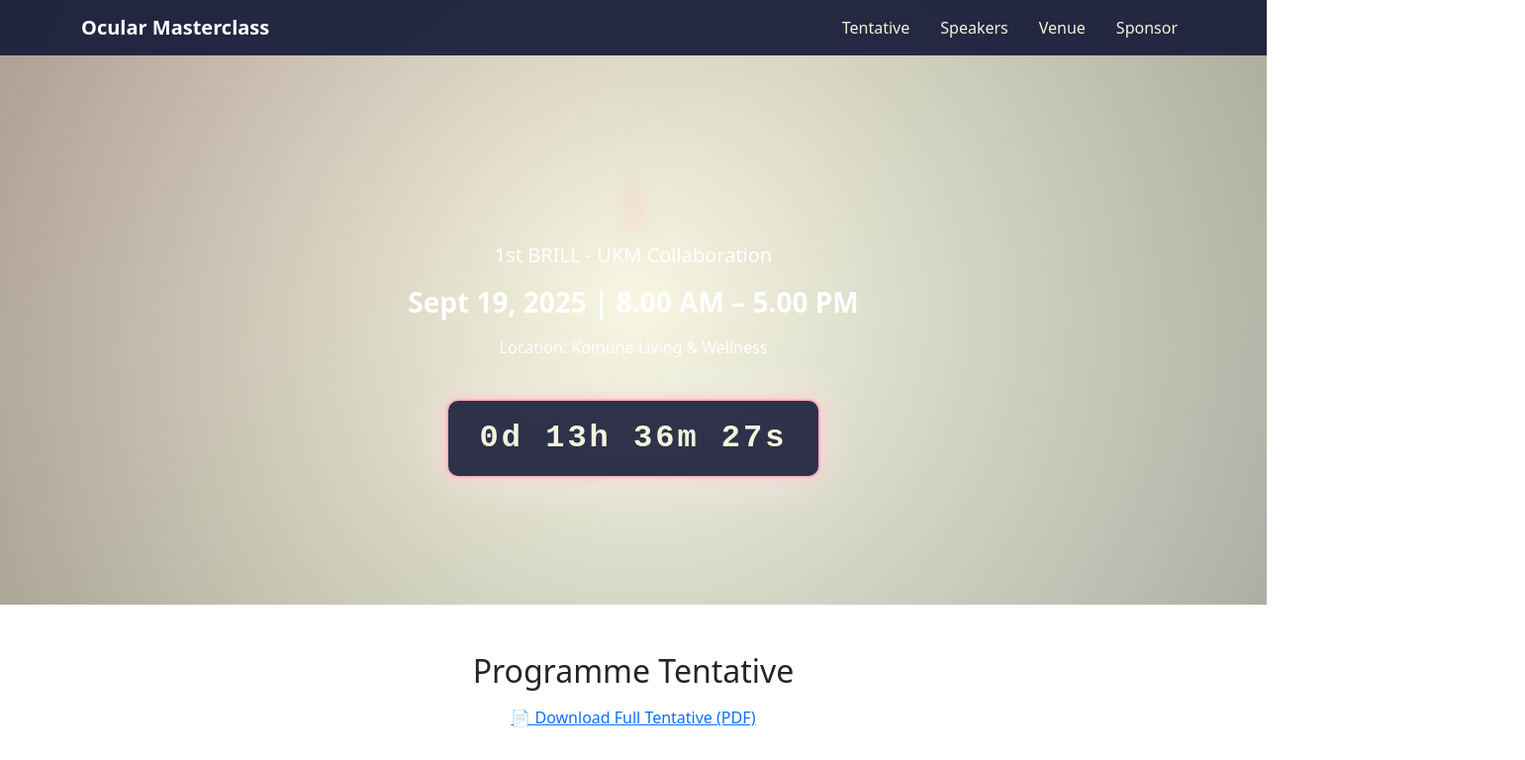
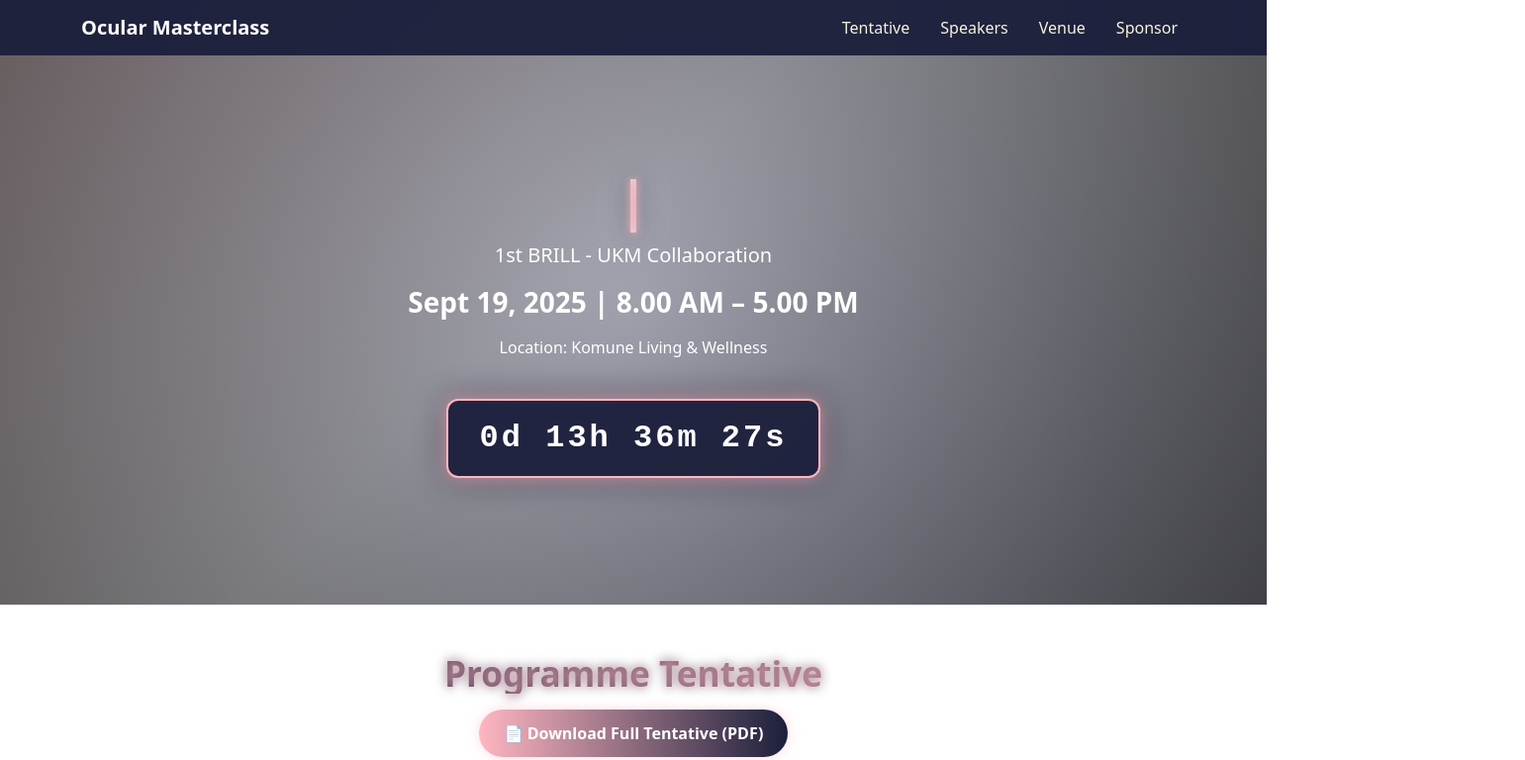
Before and after one commit to frhsa/ocular-emergency-masterclass, a plain HTML site: page index.html in a window 1280 px wide. Shown: the top 768 px of the page at 99% size, 1541 px wide, since content can reach past the window. Drawn offline with nearby package versions, Linux system fonts and the light colour scheme.

Commit message:
style.css

```diff
--- a/css/style.css
+++ b/css/style.css
@@ -11,8 +11,9 @@
 }
 
 /* ===== HERO SECTION ===== */
+/* ===== HERO SECTION ===== */
 .hero {
-    background: linear-gradient(135deg, #1B1F3B, #FFB6C1, #F5F5DC, #FFFFFF);
+    background: linear-gradient(135deg, #1B1F3B, #FFB6C1, #FFFFFF, #1B1F3B);
     background-size: 400% 400%;
     animation: gradientShift 18s ease infinite;
     padding-top: 120px;
@@ -31,70 +32,50 @@
     position: absolute;
     top: 0; left: 0;
     width: 100%; height: 100%;
-    background: radial-gradient(circle at center, rgba(255,255,255,0.15), rgba(0,0,0,0.3));
+    background: radial-gradient(circle at center, rgba(27,31,59,0.4), rgba(0,0,0,0.6));
     z-index: 0;
 }
-/* Typing cursor */
-.cursor {
-    display: inline-block;
-    color: #FFB6C1;
-    font-weight: bold;
-    animation: blink 0.7s infinite;
-}
-@keyframes blink {
-    0%, 50% { opacity: 1; }
-    51%, 100% { opacity: 0; }
-}
+
 /* Hero Title Glow */
 .hero-title {
-    background: linear-gradient(90deg, #FFFFFF, #F5F5DC, #FFB6C1);
+    background: linear-gradient(90deg, #FFFFFF, #FFB6C1);
     -webkit-background-clip: text;
+    background-clip: text;
     -webkit-text-fill-color: transparent;
     text-shadow:
-      0 0 20px rgba(255,182,193,0.9),
-      0 0 40px rgba(245,245,220,0.8),
-      0 0 60px rgba(255,255,255,0.7);
+      0 0 10px rgba(255,182,193,1),
+      0 0 25px rgba(27,31,59,0.9),
+      0 0 35px rgba(255,255,255,0.8);
+    font-weight: 800;
     position: relative;
     z-index: 1;
 }
-/* Countdown */
+
+/* Countdown with glow */
 .countdown-digital {
     display: inline-block;
     font-family: 'Courier New', monospace;
     font-size: 2rem;
     font-weight: bold;
-    color: #F5F5DC; /* Cream text */
+    color: #FFFFFF;
     padding: 14px 32px;
     border: 2px solid #FFB6C1;
     border-radius: 12px;
-    background: rgba(27,31,59,0.9); /* Navy */
+    background: rgba(27,31,59,0.95);
     box-shadow:
       0 0 20px rgba(255,182,193,0.8),
-      0 0 40px rgba(255,255,255,0.7);
+      0 0 30px rgba(27,31,59,0.8);
     letter-spacing: 3px;
     position: relative;
     z-index: 1;
 }
 
-/* ===== PARTICLES ===== */
-#particles {
-    position: absolute;
-    top: 0; left: 0;
-    width: 100%; height: 100%;
-    z-index: 0;
-    overflow: hidden;
-}
-.particle {
-    position: absolute;
-    width: 8px; height: 8px;
-    border-radius: 50%;
-    opacity: 0.9;
-    animation: float linear infinite, glowPulse 3s ease-in-out infinite;
-}
+/* Particles */
 .particle:nth-child(4n)   { background: #FFB6C1; }  /* pink */
-.particle:nth-child(4n+1) { background: #F5F5DC; }  /* cream */
-.particle:nth-child(4n+2) { background: #FFFFFF; }  /* white */
+.particle:nth-child(4n+1) { background: #FFFFFF; }  /* white */
+.particle:nth-child(4n+2) { background: #F5F5DC; }  /* cream */
 .particle:nth-child(4n+3) { background: #1B1F3B; }  /* navy */
+
 @keyframes float {
     from { transform: translateY(100vh) scale(0.5); opacity: 0.8; }
     to   { transform: translateY(-10vh) scale(1); opacity: 0; }
@@ -306,3 +287,44 @@
     background: #FFF;
     border: 3px solid #FFB6C1;
   }
+
+  /* Download PDF Button */
+.btn-download {
+    display: inline-block;
+    background: linear-gradient(90deg, #FFB6C1, #1B1F3B);
+    color: #fff;
+    font-weight: bold;
+    padding: 12px 25px;
+    border-radius: 30px;
+    text-decoration: none;
+    transition: 0.3s;
+    box-shadow: 0 0 12px rgba(255,182,193,0.5);
+  }
+  .btn-download:hover {
+    transform: scale(1.05);
+    box-shadow: 0 0 20px rgba(27,31,59,0.6), 0 0 25px rgba(255,182,193,0.7);
+  }
+
+  /* Title lebih jelas */
+.hero-title-dark {
+    font-size: 2.2rem;
+    font-weight: 700;
+    background: linear-gradient(90deg, #1B1F3B, #FFB6C1);
+    -webkit-background-clip: text;
+    background-clip: text;
+    -webkit-text-fill-color: transparent;
+    text-shadow: 0 0 8px rgba(255,182,193,0.7), 0 0 12px rgba(27,31,59,0.6);
+  }
+
+   .sponsor-logo {
+    height: 80px;
+    width: auto;
+    object-fit: contain;
+  }
+
+  #sponsor .d-flex {
+    gap: 2rem;
+    flex-wrap: wrap;
+    justify-content: center;
+    align-items: center;
+  }
```
